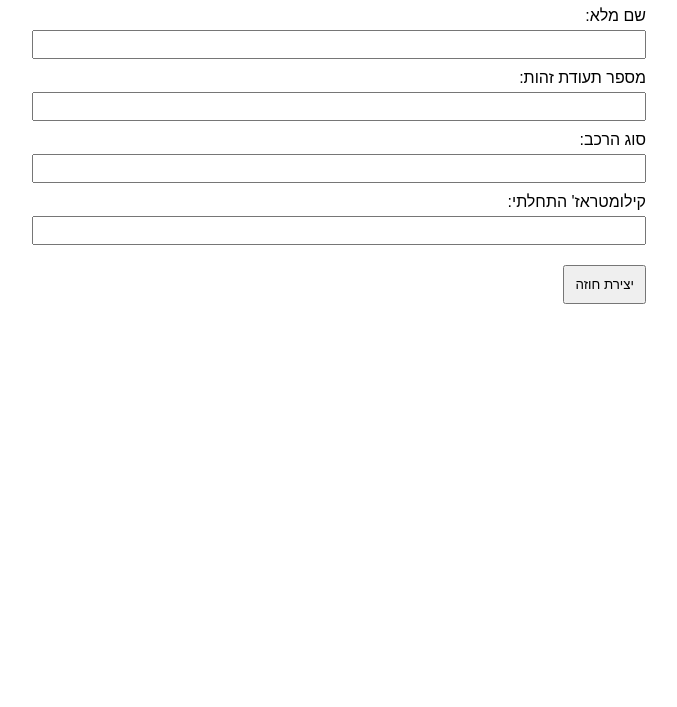
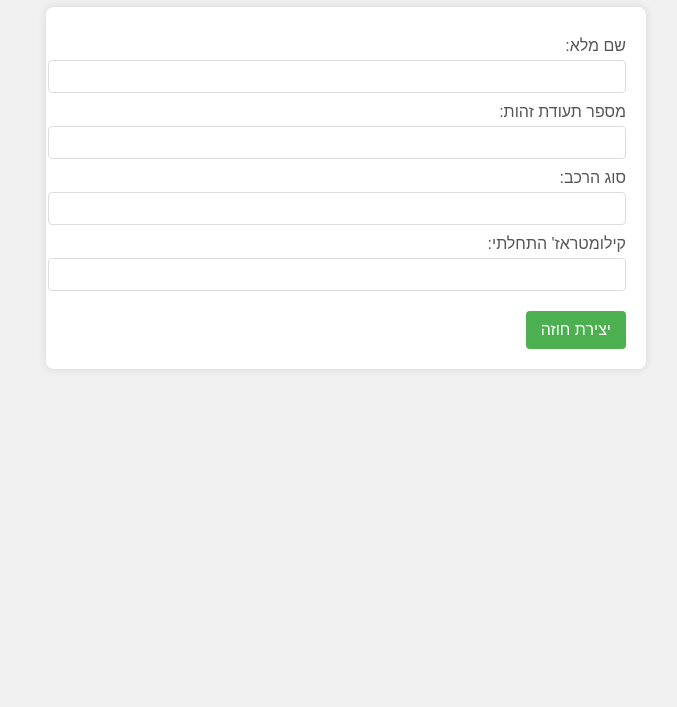
Before and after one commit to naorbarzion/kaplan, a plain HTML site: page index.html in a window 1280 px wide. Shown: the part 93-800 px from the top of the page, without its empty margins (294-971 px from the left). Drawn offline with Linux system fonts and the light colour scheme.

Commit message:
Update index.html

```diff
--- a/index.html
+++ b/index.html
@@ -9,10 +9,48 @@
     <script src="https://unpkg.com/pizzip@3.1.1/dist/pizzip.js"></script>
     <script src="https://cdnjs.cloudflare.com/ajax/libs/FileSaver.js/2.0.5/FileSaver.min.js"></script>
     <style>
-        body { font-family: Arial, sans-serif; max-width: 600px; margin: 0 auto; padding: 20px; }
-        label { display: block; margin-top: 10px; }
-        input { width: 100%; padding: 5px; margin-top: 5px; }
-        button { margin-top: 20px; padding: 10px; }
+        body {
+            font-family: Arial, sans-serif;
+            max-width: 600px;
+            margin: 0 auto;
+            padding: 20px;
+            background-color: #f0f0f0;
+        }
+        h1 {
+            color: #333;
+            text-align: center;
+        }
+        form {
+            background-color: white;
+            padding: 20px;
+            border-radius: 8px;
+            box-shadow: 0 0 10px rgba(0,0,0,0.1);
+        }
+        label {
+            display: block;
+            margin-top: 10px;
+            color: #555;
+        }
+        input {
+            width: 100%;
+            padding: 8px;
+            margin-top: 5px;
+            border: 1px solid #ddd;
+            border-radius: 4px;
+        }
+        button {
+            margin-top: 20px;
+            padding: 10px 15px;
+            background-color: #4CAF50;
+            color: white;
+            border: none;
+            border-radius: 4px;
+            cursor: pointer;
+            font-size: 16px;
+        }
+        button:hover {
+            background-color: #45a049;
+        }
     </style>
 </head>
 <body>
```
